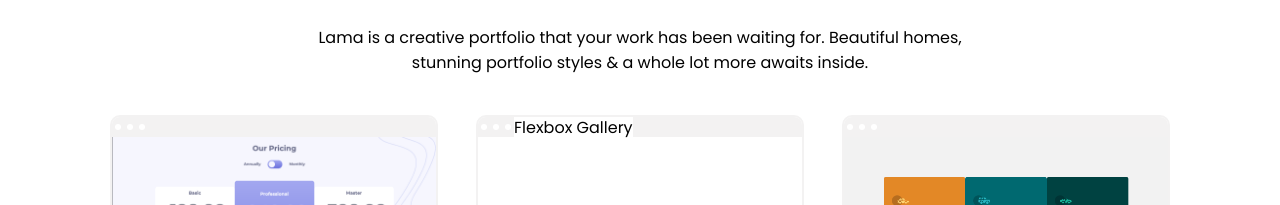
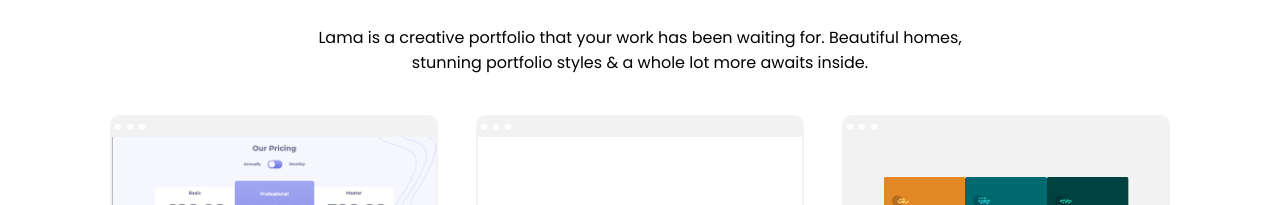
Before and after one commit to lblake/Portfolio-Website, a React (Create React App) app in the folder portfolio-website/: page / in a window 1280 px wide. Shown: the part 1720-1925 px from the top of the page. Built offline with nearby package versions, Linux system fonts and the light colour scheme; some icons are missing.

Commit message:
updated files

```diff
--- a/portfolio-website/src/data.js
+++ b/portfolio-website/src/data.js
@@ -9,7 +9,7 @@ export const products = [
     id: 2,
     img: '',
     link: 'http://lama.dev',
-    title: 'Flexbox Gallery',
+    description: 'Flexbox Gallery',
   },
   {
     id: 3,
```
Also changed, not shown: portfolio-website/src/components/ProductListComponent/ProductList.js (+7 -1 lines).
